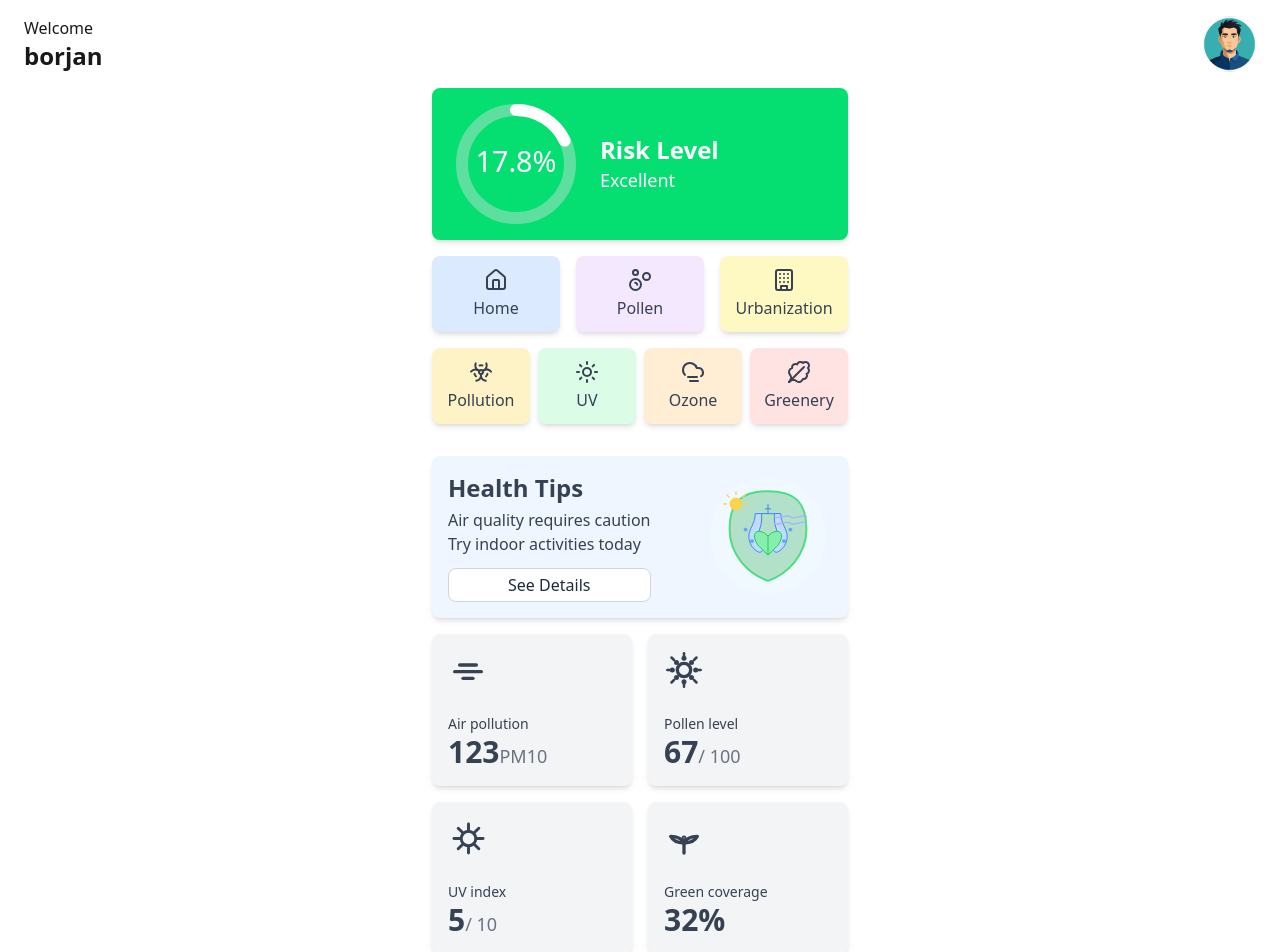
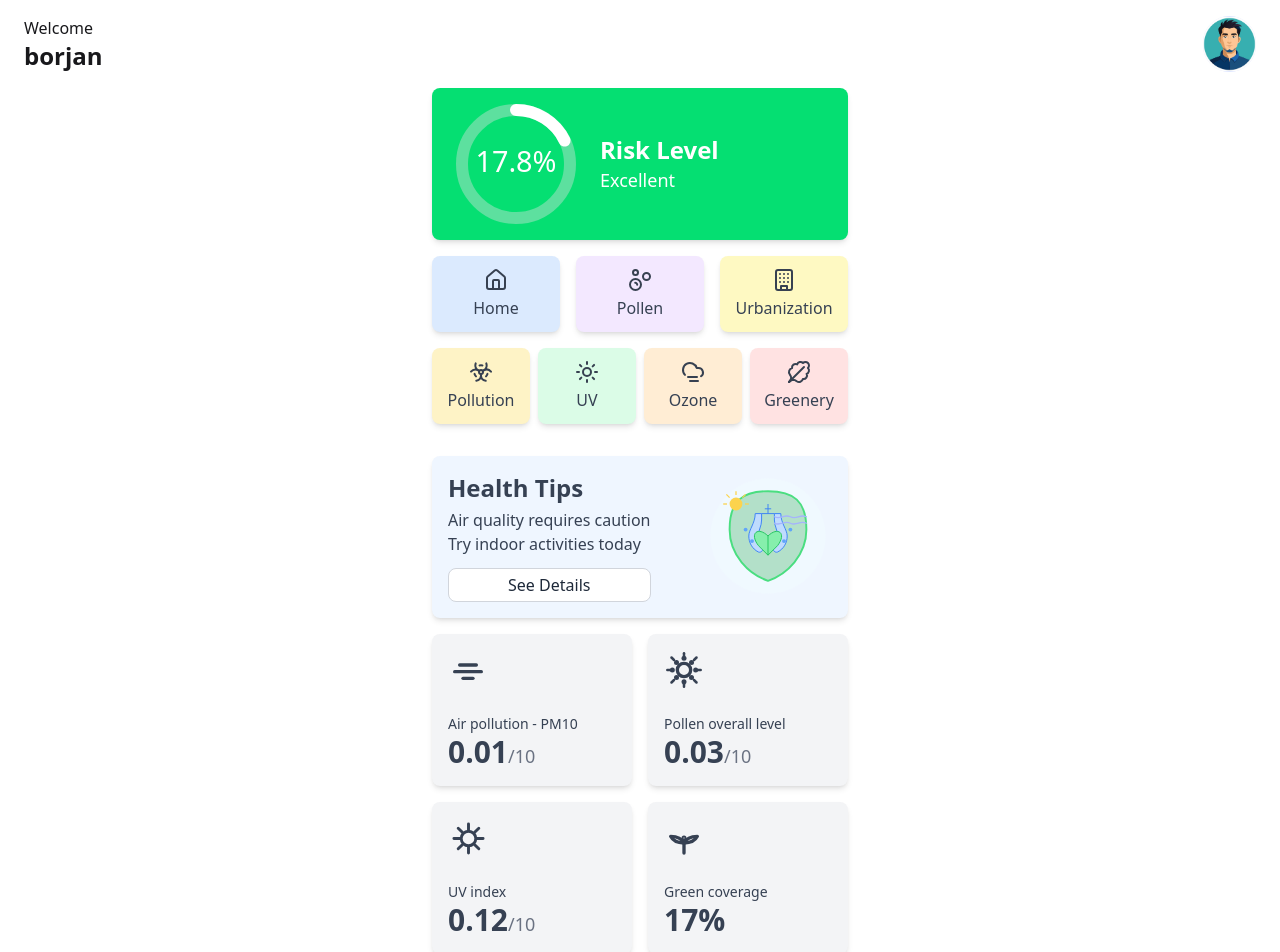
Before and after one commit to andrejshuma/CassiniHackathon, a React (Vite) app in the folder preventiq/: page / in a window 1280 px wide. Shown: the top 952 px of the page. Built offline with nearby package versions, Linux system fonts and the light colour scheme.

Commit message:
Integrated features

```diff
--- a/preventiq/src/pages/FeatureIndexes/FeaturePage.jsx
+++ b/preventiq/src/pages/FeatureIndexes/FeaturePage.jsx
@@ -29,7 +29,7 @@ export default function FeaturePage({ data, page }) {
                 {
                     typeof data[page] === "object" ?
                         Object.entries(data[page]).map(([key, value], index) => (
-                            <InfoBox key={index} data={{ key, value }} />
+                            <InfoBox key={index} data={{ page: page, key: key, value: value }} />
                         )) : <InfoBox data={{ page: page, value: data[page] }} />
                 }
             </BoxWrapper>
--- a/preventiq/src/pages/FeatureIndexes/InfoBox.jsx
+++ b/preventiq/src/pages/FeatureIndexes/InfoBox.jsx
@@ -4,13 +4,22 @@ import {Flower, Flower2, Trees} from 'lucide-react';
 export default function InfoBox({data}) {
     console.log(data)
 
-    const getKeyName = {
+    const getPollenName = {
         "rwpg_conc_scaled": "Ragweed Pollen",
         "opg_conc_scaled": "Olive Pollen",
         "mpg_conc_scaled": "Mugwort Pollen",
         "gpg_conc_scaled": "Grass Pollen",
         "bpg_conc_scaled": "Birch Pollen",
         "apg_conc_scaled": "Alder Pollen",
+    }
+
+    const getKeyName = {
+        "pollen": getPollenName[data.key],
+        "city_density": "City Density",
+        "green_density": "Green Density",
+        "air_pollution": "PM10",
+        "uv": "UV",
+        "ozone_density": "Ozone Density",
     }
 
     const getValue = value => {
@@ -39,7 +48,7 @@ export default function InfoBox({data}) {
         <Wrapper style={{backgroundColor: getRGB[severity]}} className='shadow-md'>
             <Top>
                 {getSVG[data.name]}
-                <h1>{getKeyName[data.key]}</h1>
+                <h1>{getKeyName[data.page]}</h1>
             </Top>
 
             <Center>
--- a/preventiq/src/pages/Home/HomepageView/Metrics.jsx
+++ b/preventiq/src/pages/Home/HomepageView/Metrics.jsx
@@ -152,10 +152,10 @@ export default function Metrics() {
                                     </svg>
                                 </div>
                                 <div>
-                                    <p className="text-sm text-gray-700">Air pollution</p>
+                                    <p className="text-sm text-gray-700">Air pollution - PM10</p>
                                     <div className="flex items-baseline">
-                                        <span className="text-3xl font-bold text-gray-700">123</span>
-                                        <span className="text-lg text-gray-500"> PM10</span>
+                                        <span className="text-3xl font-bold text-gray-700">{Math.round(globalObject.data.air_pollution.scaled_value * 100) / 100}</span>
+                                        <span className="text-lg text-gray-500"> /10</span>
                                     </div>
                                 </div>
                             </div>
@@ -202,10 +202,10 @@ export default function Metrics() {
                                     </svg>
                                 </div>
                                 <div>
-                                    <p className="text-sm text-gray-700">Pollen level</p>
+                                    <p className="text-sm text-gray-700">Pollen overall level</p>
                                     <div className="flex items-baseline">
-                                        <span className="text-3xl font-bold text-gray-700">67</span>
-                                        <span className="text-lg text-gray-500"> / 100</span>
+                                        <span className="text-3xl font-bold text-gray-700">{Math.round(Object.values(globalObject.data.pollen).reduce((sum, value) => sum + value, 0) / 6 * 100) / 100}</span>
+                                        <span className="text-lg text-gray-500"> /10</span>
                                     </div>
                                 </div>
                             </div>
@@ -224,8 +224,8 @@ export default function Metrics() {
                                     <div>
                                         <p className="text-sm text-gray-700">UV index</p>
                                         <div className="flex items-baseline">
-                                            <span className="text-3xl font-bold text-gray-700">5</span>
-                                            <span className="text-lg text-gray-500"> / 10</span>
+                                            <span className="text-3xl font-bold text-gray-700">{Math.round(globalObject.data.uv.scaled_value * 100) / 100}</span>
+                                            <span className="text-lg text-gray-500"> /10</span>
                                         </div>
                                     </div>
                                 </div>
@@ -247,7 +247,7 @@ export default function Metrics() {
                                     <div>
                                         <p className="text-sm text-gray-700">Green coverage</p>
                                         <div className="flex items-baseline">
-                                            <span className="text-3xl font-bold text-gray-700">32%</span>
+                                            <span className="text-3xl font-bold text-gray-700">{Math.round(globalObject.data.green_density * 100)}%</span>
 
                                         </div>
                                     </div>
```
